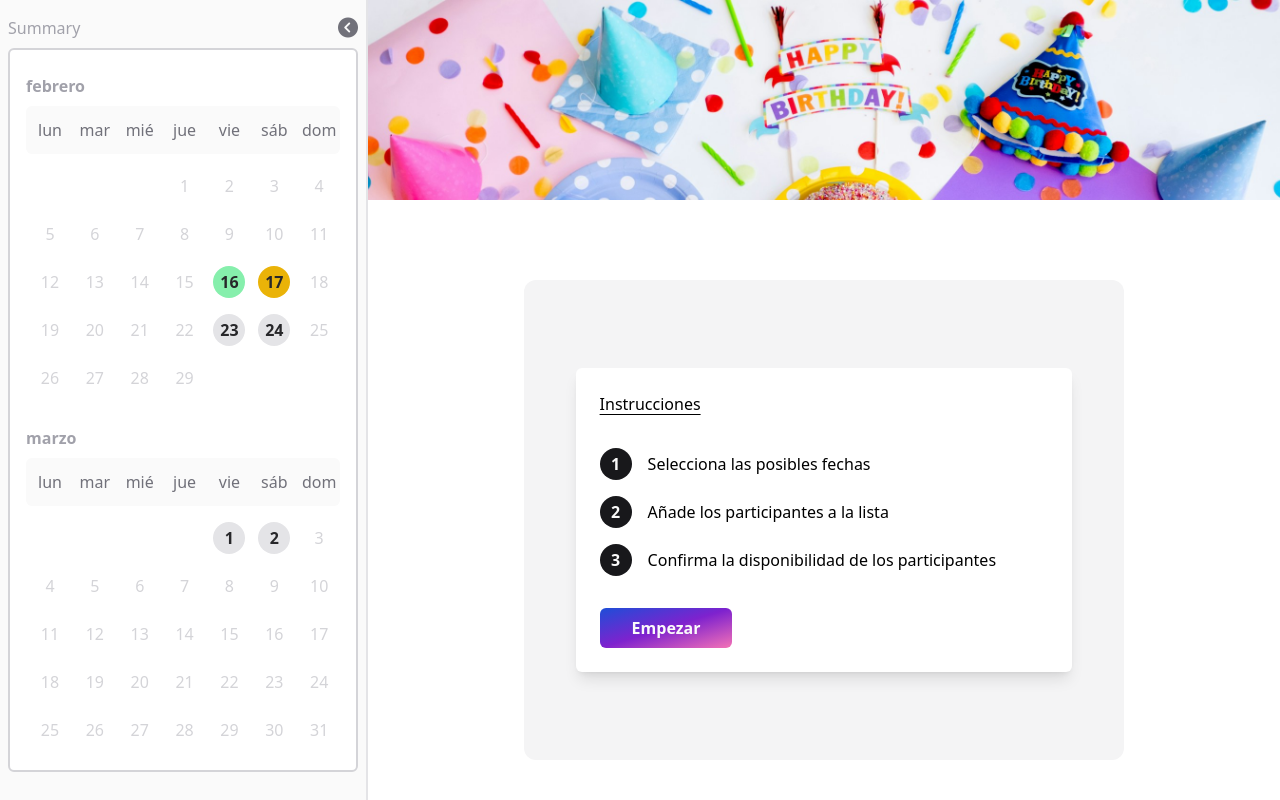
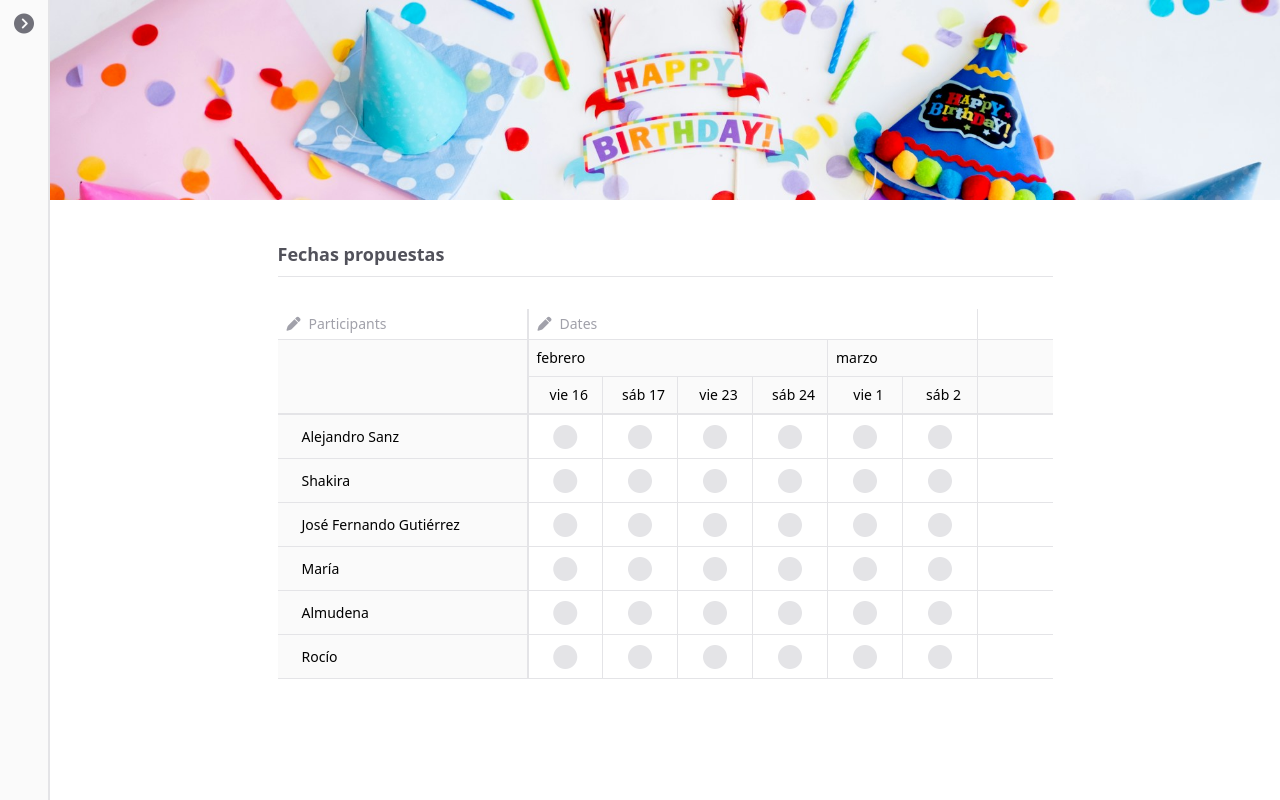
Before and after one commit to MMadlos/cronos-app, a React (Vite) app: page / in a window 1280 px wide. Shown: the top 800 px of the page. Built offline with nearby package versions, Linux system fonts and the light colour scheme.

Commit message:
Add Nav component

```diff
--- a/src/App.jsx
+++ b/src/App.jsx
@@ -7,6 +7,7 @@ import {
 	mockConfirmedData,
 } from "./mockData"
 
+import Nav from "./components/Nav/Nav"
 import Table from "./components/Table/Table"
 import UserList from "./components/UserList/UserList"
 import Header from "./components/Header/Header"
@@ -48,10 +49,9 @@ export const SelectedDatesContext = createContext({
 function App() {
 	const [stage, setStage] = useState(calendarProcess.table)
 
+	const [selectedDates, setSelectedDates] = useState(mockSelectedDates) //Formato time()
 	const [participants, setParticipants] = useState(mockParticipants)
 	const [confirmedData, setConfirmedData] = useState(mockConfirmedData)
-
-	const [selectedDates, setSelectedDates] = useState(mockSelectedDates) //Formato time()
 
 	const [summaryData, setSummaryData] = useState([])
 
@@ -111,19 +111,10 @@ function App() {
 
 	return (
 		<div className="flex h-screen w-screen flex-row">
-			<div
-				className=" border-r-2 border-zinc-200 bg-zinc-50 p-2"
-				id="aside-nav"
-			>
-				<div className="flex flex-row items-center justify-between">
-					<h2 className="my-2 text-zinc-400">Summary</h2>
-					<i className="fa-solid fa-circle-chevron-left text-xl text-zinc-500 hover:text-zinc-600" />
-				</div>
-				<SummaryCalendar summaryData={summaryData} />
-			</div>
+			<Nav summaryData={summaryData} />
 			<main className="w-full">
 				<Header />
-				<CalendarProcess>
+				{/* <CalendarProcess>
 					<Instructions
 						onClickAddCalendar={() =>
 							setStage(calendarProcess.pickDates)
@@ -145,9 +136,9 @@ function App() {
 					<CalendarProcess>
 						<UserList />
 					</CalendarProcess>
-				</ParticipantsContext.Provider>
+				</ParticipantsContext.Provider> */}
 
-				<div className="container mx-auto mt-10 flex max-h-full w-fit max-w-[90%] flex-col gap-2">
+				<section className="container mx-auto mt-10 flex max-h-full w-fit max-w-[90%] flex-col gap-2">
 					<h2 className="text-lg font-semibold text-zinc-600">
 						Fechas propuestas
 					</h2>
@@ -168,7 +159,7 @@ function App() {
 							/>
 						</ConfirmedDataContext.Provider>
 					</ParticipantsContext.Provider>
-				</div>
+				</section>
 			</main>
 		</div>
 	)
--- /dev/null
+++ b/src/components/Nav/Nav.jsx
@@ -0,0 +1,35 @@
+import { useState } from "react"
+import SummaryCalendar from "../SummaryCalendar/SummaryCalendar"
+
+export default function Nav({ summaryData }) {
+	const [openNav, setOpenNav] = useState(false)
+
+	return (
+		<div
+			className=" border-r-2 border-zinc-200 bg-zinc-50 p-2"
+			id="aside-nav"
+		>
+			{openNav ? (
+				<>
+					<div className="flex flex-row items-center justify-between">
+						<h2 className="my-2 text-zinc-400">Summary</h2>
+						<button
+							className="size-8 rounded hover:bg-zinc-200"
+							onClick={() => setOpenNav(false)}
+						>
+							<i className="fa-solid fa-circle-chevron-left text-xl text-zinc-500 " />
+						</button>
+					</div>
+					<SummaryCalendar summaryData={summaryData} />
+				</>
+			) : (
+				<button
+					className="size-8 rounded hover:bg-zinc-200"
+					onClick={() => setOpenNav(true)}
+				>
+					<i className="fa-solid fa-circle-chevron-right text-xl text-zinc-500 " />
+				</button>
+			)}
+		</div>
+	)
+}
```
